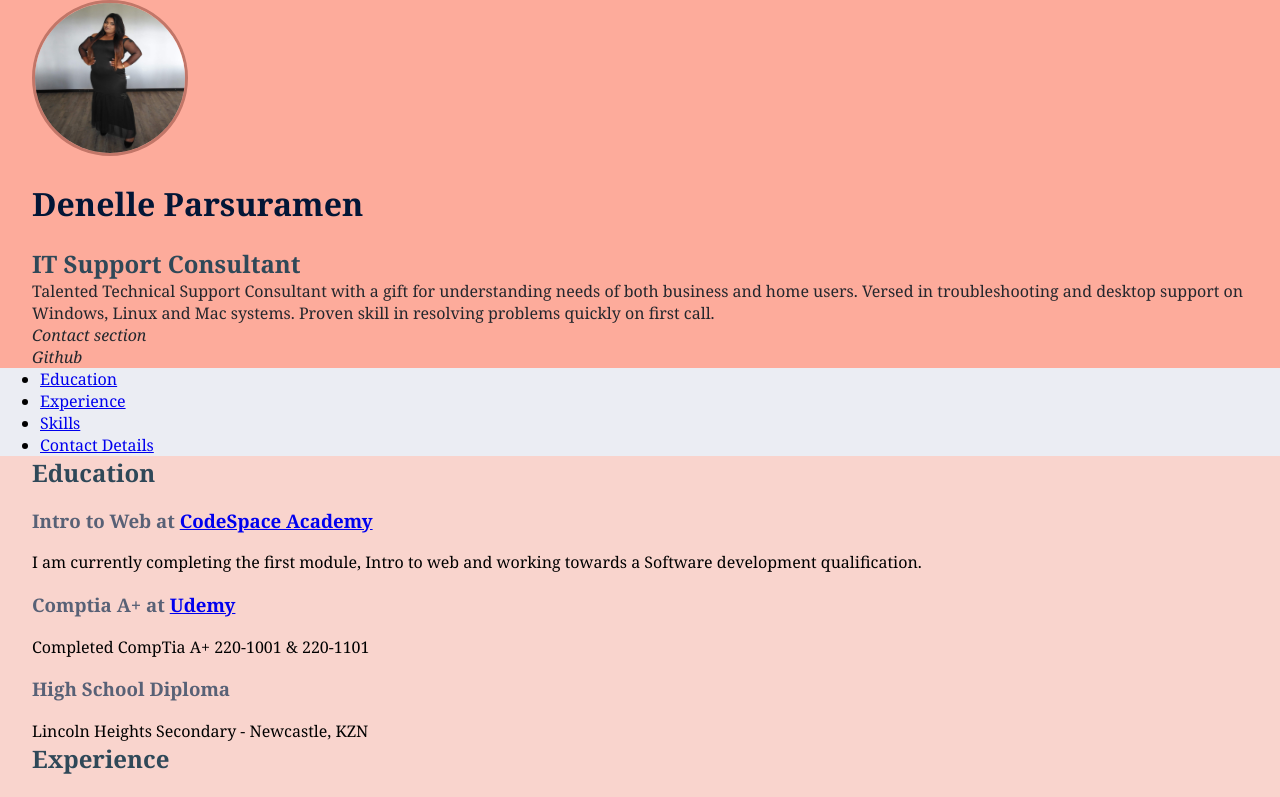
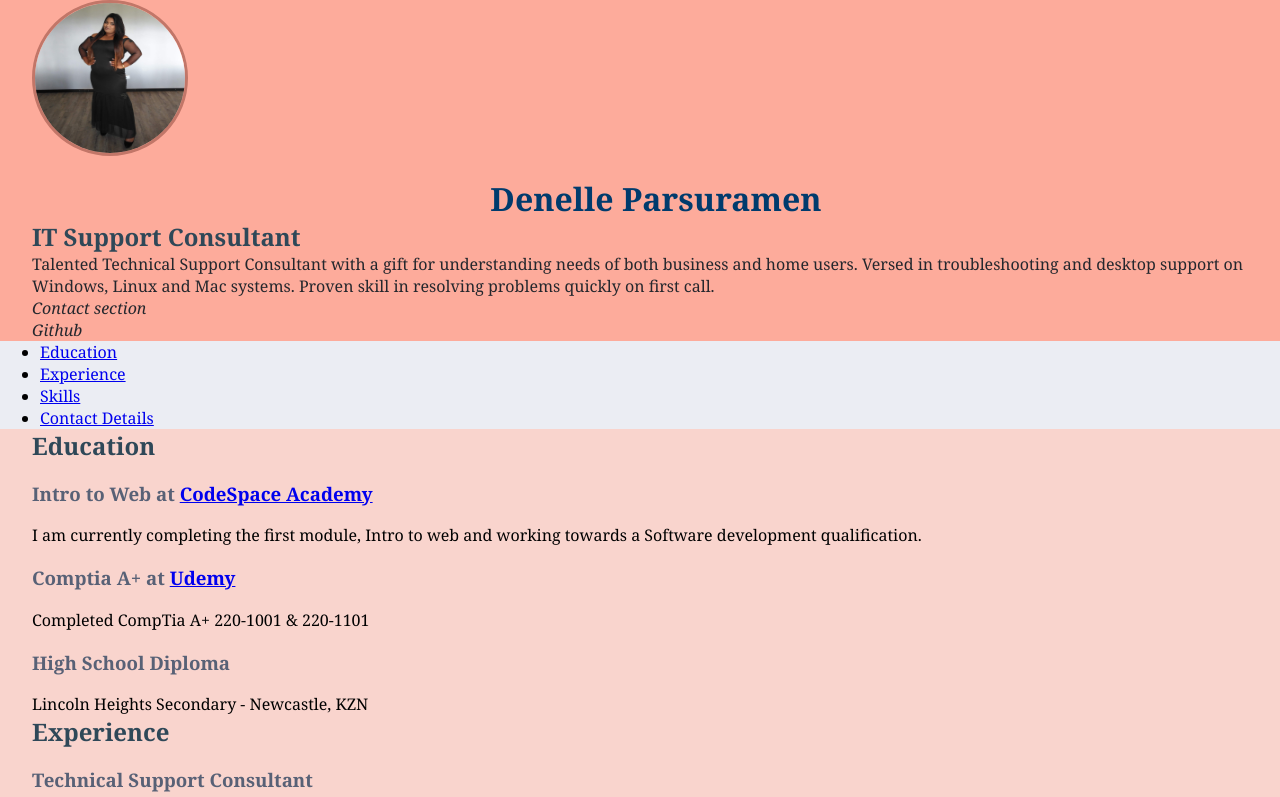
Before and after one commit to Denelle97/DENPAR854_PTO2306_GroupB_DenelleParsuramen_ITW_Final_Digital_Resume, a plain HTML site: page index.html in a window 1280 px wide. Shown: the top 797 px of the page. Drawn offline with Linux system fonts and the light colour scheme.

```diff
--- a/css/stylesheet.css
+++ b/css/stylesheet.css
@@ -22,6 +22,7 @@ header{
 
 .Intro {
     background-image: url(https://images.unsplash.com/photo-1556139943-4bdca53adf1e?ixlib=rb-4.0.3&ixid=M3wxMjA3fDB8MHxzZWFyY2h8MTF8fHBhaW50fGVufDB8fDB8fHww&auto=format&fit=crop&w=400&q=60);
+    background-color: #96aace;
     margin-block-start: 0%;
     margin-block-end: 0%;
     padding-top: 1rem;
@@ -52,8 +53,13 @@ main {
 }
 
 h1{
- color: #021636;
- font-weight: bolder
+    font: size 130px;
+    /*   background-color: #96aace ;*/
+       color: #003B6D;
+       text-align: center;
+       margin: 0%;
+       padding-bottom: 0%;
+       padding-top: 1rem;
 }
 
 h2 {
```
